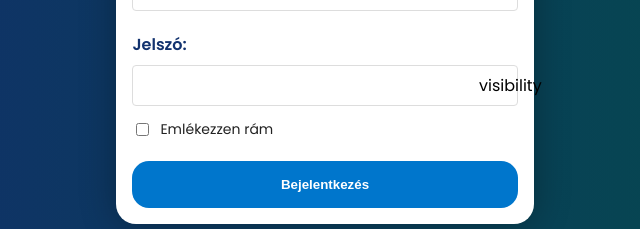
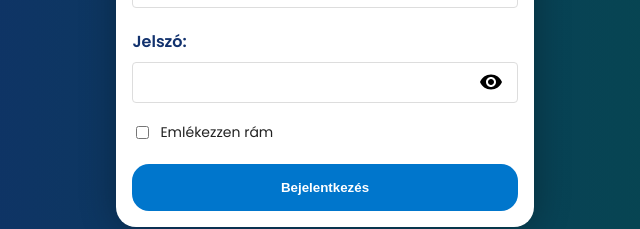
Before and after one commit to Floriian/merova-homework, a Next.js app: page / in a window 1280 px wide. Shown: the part 384-613 px from the top of the page, without its empty margins (315-955 px from the left). Built offline with nearby package versions, Linux system fonts and the light colour scheme.

Commit message:
use @mui/icons-material package

```diff
--- a/src/components/inputs/password/PasswordInput.tsx
+++ b/src/components/inputs/password/PasswordInput.tsx
@@ -3,6 +3,7 @@
 import React, { useState } from "react";
 import { InputProps } from "../types";
 import "./PasswordInput.scss";
+import { Visibility, VisibilityOff } from "@mui/icons-material";
 
 export const PasswordInput = React.forwardRef<HTMLInputElement, InputProps>(
   ({ className, errorText, label, ...props }, ref) => {
@@ -11,11 +12,8 @@ export const PasswordInput = React.forwardRef<HTMLInputElement, InputProps>(
       <div ref={ref}>
         {label && <label htmlFor={props.id}>{label}</label>}
         <input {...props} type={show ? "text" : "password"} />
-        <span
-          className={"material-symbols-outlined toggle"}
-          onClick={() => setShow(!show)}
-        >
-          visibility{show && "_off"}
+        <span className="toggle" onClick={() => setShow(!show)}>
+          {show ? <VisibilityOff /> : <Visibility />}
         </span>
         {errorText && <p>{errorText.message}</p>}
       </div>
```
